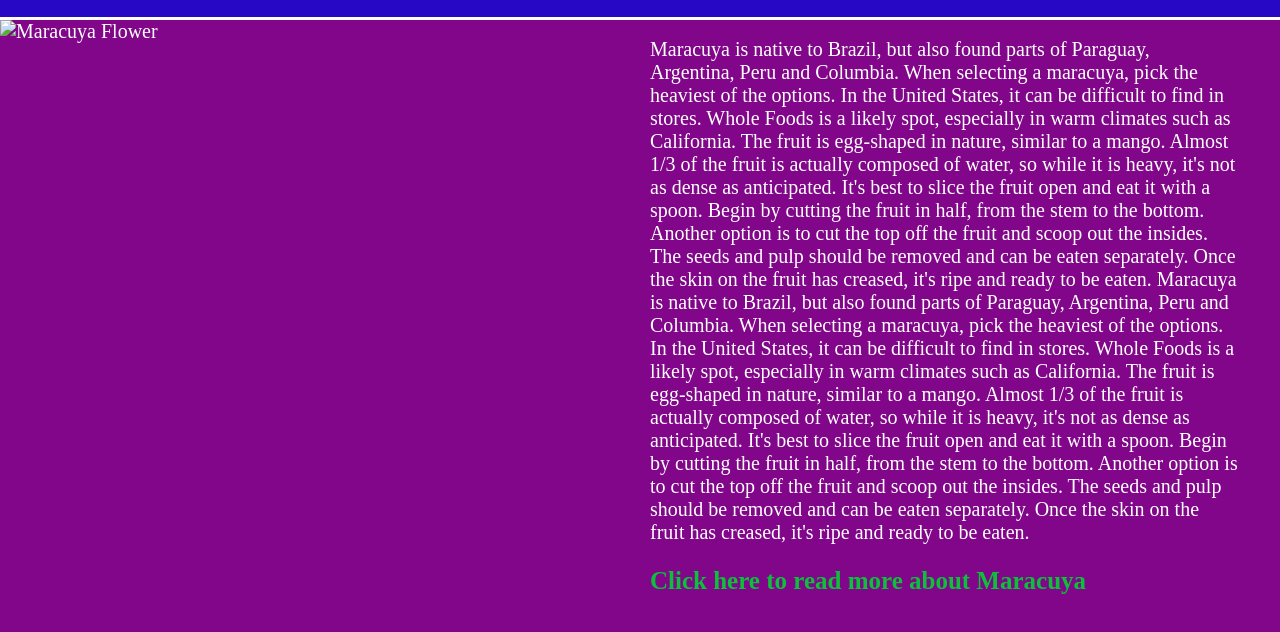
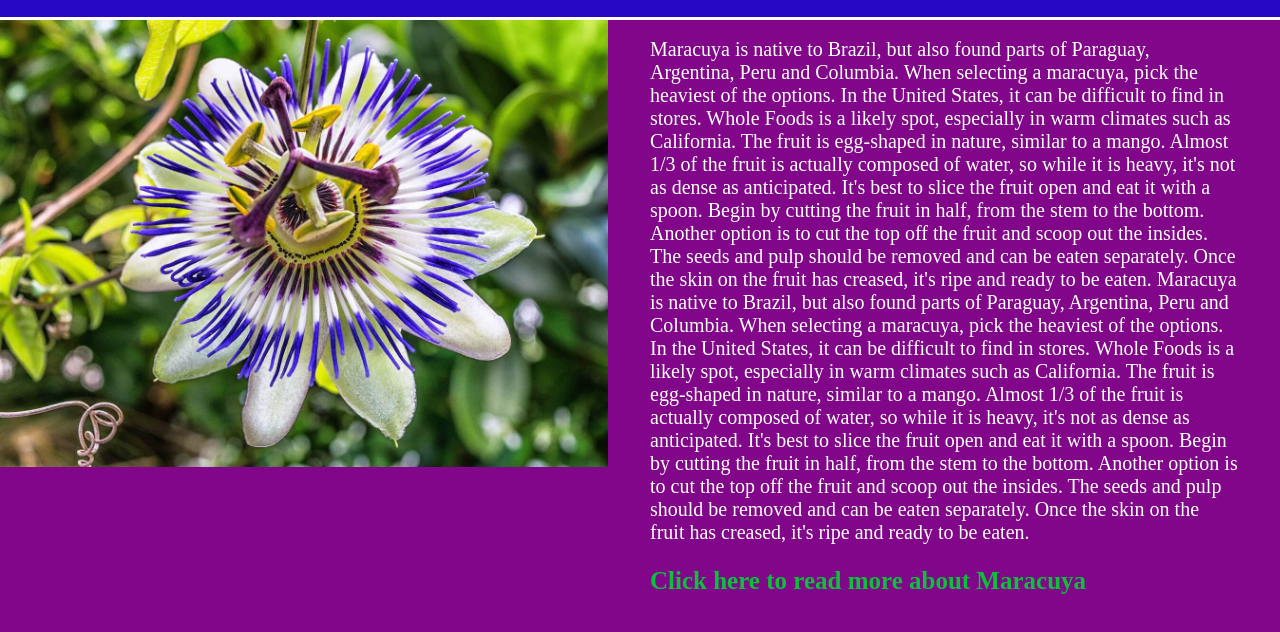
Before and after one commit to mushedi/mobile-first-intro, a plain HTML site: page index.html in a window 1280 px wide. Shown: the part 50-682 px from the top of the page. Drawn offline with Linux system fonts and the light colour scheme; the site is published under a folder, as on GitHub Pages, so addresses that start at the root find nothing.

Commit message:
added external link and edited img src to include image directory

```diff
--- a/index.html
+++ b/index.html
@@ -22,7 +22,7 @@ Purpose: Mobile-First front-end practice
 
         <div class="image-container">
             <div class="box-1">
-                <img src="/images/maracuyaFlower.jpg" alt="Maracuya Flower">
+                <img src="images/maracuyaFlower.jpg" alt="Maracuya Flower">
             </div>
             <div class="box-2">
                 <p>
```
